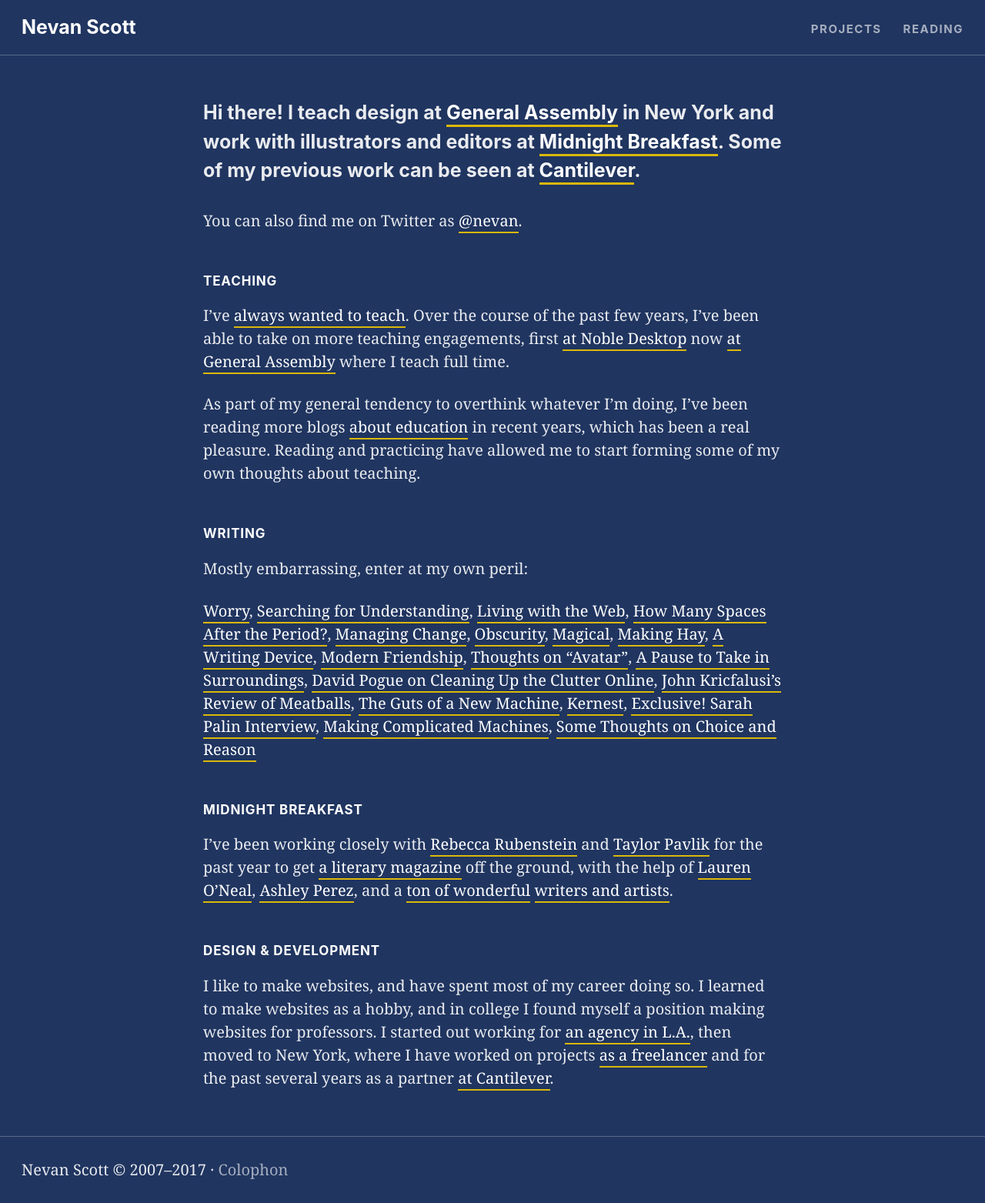
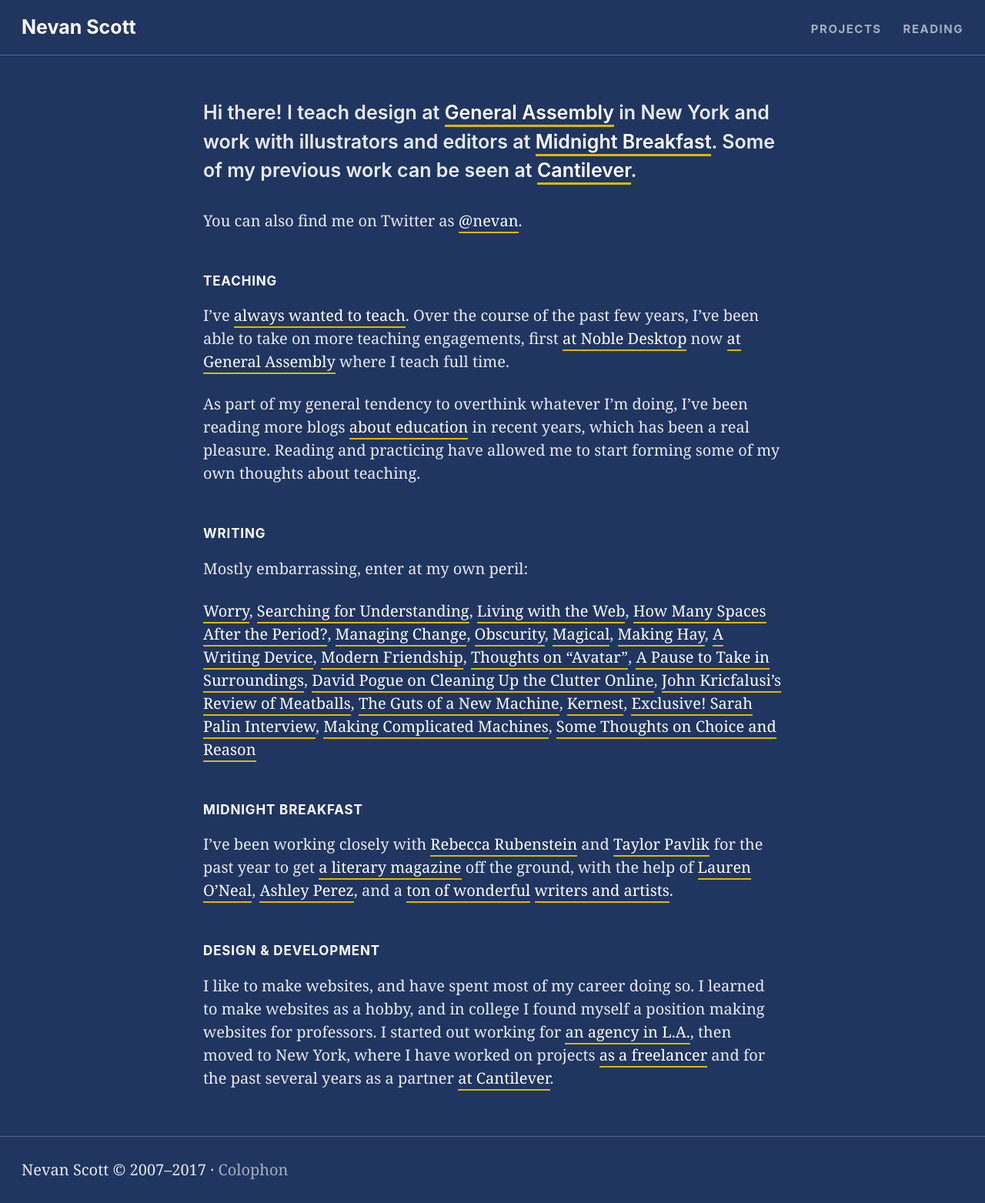
Before and after one commit to nevanscott/nevanscott.github.io, a Jekyll site: the page built from index.md, in a window 1280 px wide. Shown: the whole page at 77% size. Built offline with Jekyll 4.4.1, drawn with Linux system fonts in a browser that asks for light colours.

Commit message:
lightens the lede

```diff
--- a/_includes/main.scss
+++ b/_includes/main.scss
@@ -74,7 +74,7 @@ p {
 	&.lede {
 	  font-family: $ff-sans;
 	  font-size: 1.25em;
-	  font-weight: bold;
+	  font-weight: 600;
 	  a {
       border-width: 2px;
       @media #{$ssm} {
```
